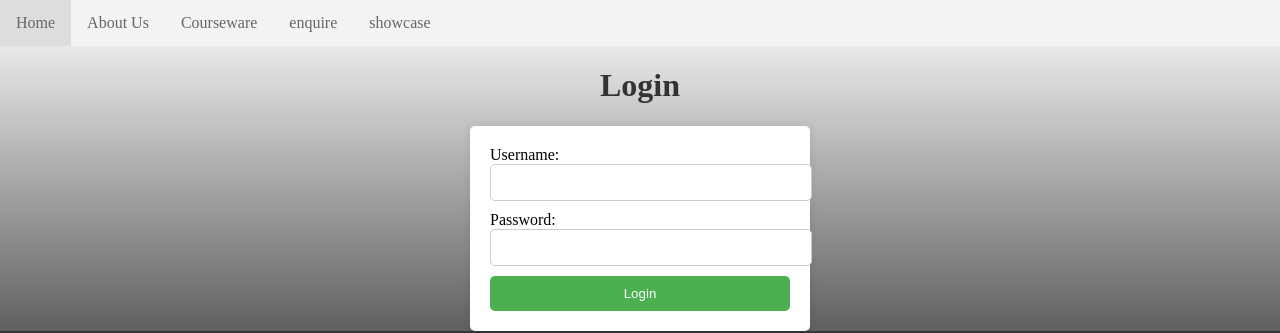
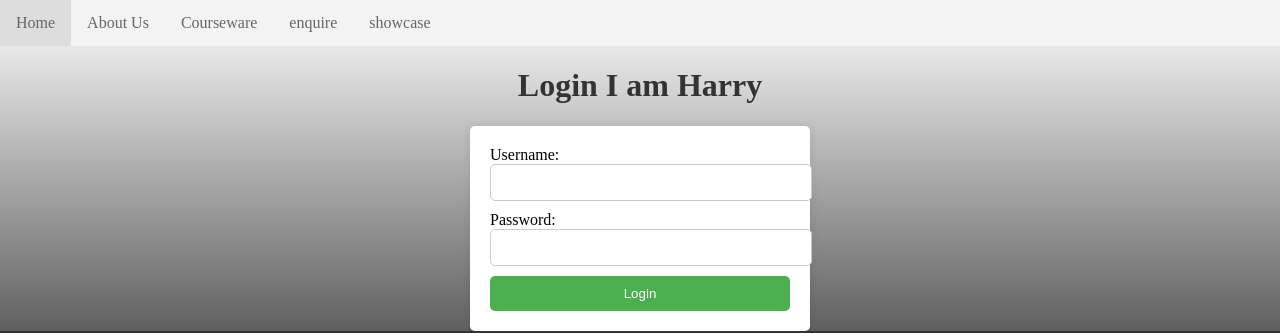
Before and after one commit to HarryHuangsy/441, a plain HTML site: page login.html in a window 1280 px wide. Shown: the top 333 px of the page. Drawn offline with Linux system fonts and the light colour scheme.

Commit message:
Update login.html

```diff
--- a/login.html
+++ b/login.html
@@ -16,7 +16,7 @@
             <li><a href="showcase.html">showcase</a></li>
         </ul>
     </nav>
-<h1>Login</h1>
+<h1>Login I am Harry</h1>
 <div class="login-container">
   <form id="loginForm">
       <label for="username">Username:</label>
```
